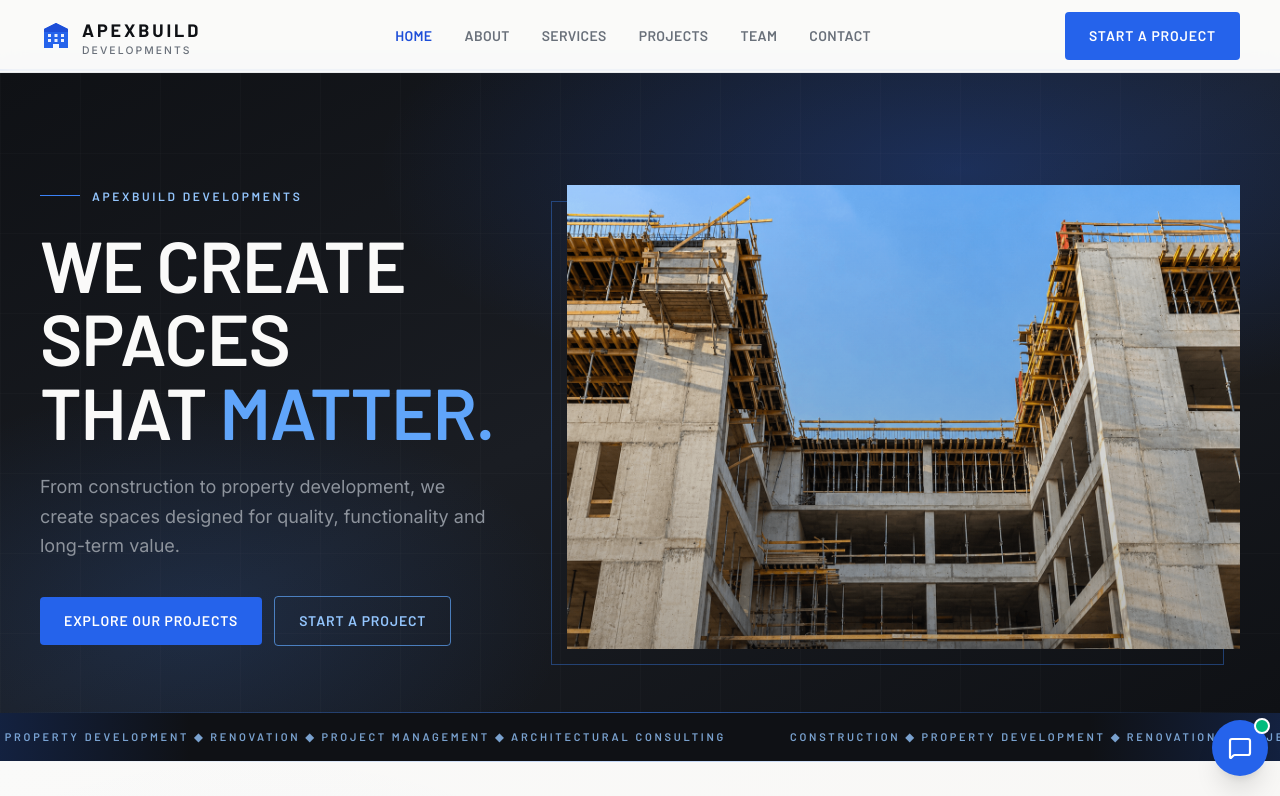
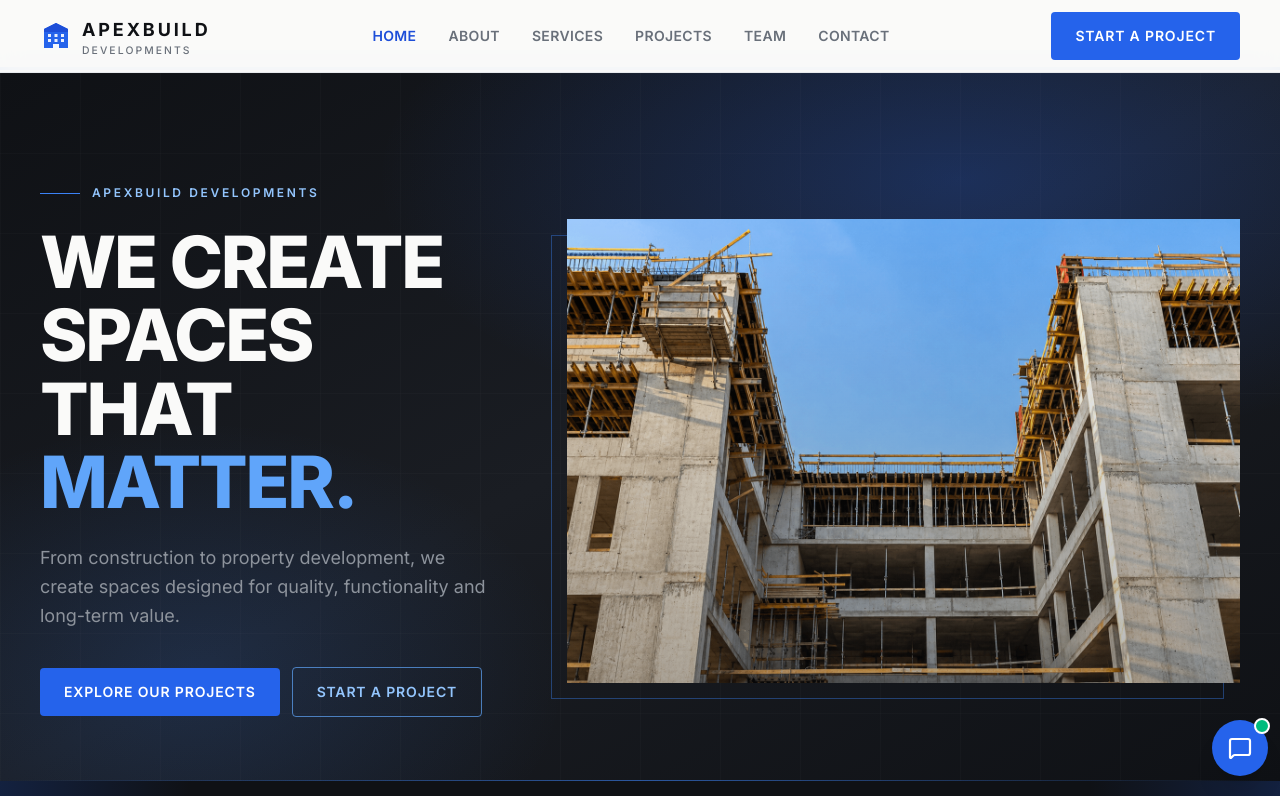
Before and after one commit to MavTech01/ApexBuild-Development-web, a React (Vite) app in the folder client/: page / in a window 1280 px wide. Shown: the top 796 px of the page. Built offline with nearby package versions, Linux system fonts and the light colour scheme.

Commit message:
chore(theme): add gsap, switch to Inter font, tune viewport and design tokens

```diff
--- a/client/index.html
+++ b/client/index.html
@@ -3,12 +3,12 @@
   <head>
     <meta charset="UTF-8" />
     <link rel="icon" type="image/svg+xml" href="/favicon.svg" />
-    <meta name="viewport" content="width=device-width, initial-scale=1.0" />
+    <meta name="viewport" content="width=device-width, initial-scale=1, viewport-fit=cover" />
     <meta name="description" content="ApexBuild Developments — Building Better. Creating Value." />
     <link rel="preconnect" href="https://fonts.googleapis.com" />
     <link rel="preconnect" href="https://fonts.gstatic.com" crossorigin />
     <link
-      href="https://fonts.googleapis.com/css2?family=Barlow:wght@500;600;700&family=Inter:wght@400;500;600&display=swap"
+      href="https://fonts.googleapis.com/css2?family=Inter:wght@400;500;600;700;800&display=swap"
       rel="stylesheet"
     />
     <title>ApexBuild Developments</title>
--- a/client/package.json
+++ b/client/package.json
@@ -11,6 +11,7 @@
   },
   "dependencies": {
     "@tailwindcss/vite": "^4.3.3",
+    "gsap": "^3.15.0",
     "lucide-react": "^1.51.0",
     "react": "^19.2.8",
     "react-dom": "^19.2.8",
--- a/client/src/index.css
+++ b/client/src/index.css
@@ -1,11 +1,43 @@
 @import "tailwindcss";
 
-@custom-variant hover (&:hover);
-
 @theme {
-  --font-display: "Barlow", ui-sans-serif, system-ui, sans-serif;
+  --font-display: "Inter", ui-sans-serif, system-ui, sans-serif;
   --font-sans: "Inter", ui-sans-serif, system-ui, sans-serif;
 
+  /* Brand palette — also available as Tailwind utilities (bg-ink, text-gold…) */
+  --color-ink: #07122b;
+  --color-navy: #0b2a6b;
+  --color-royal: #2563eb;
+  --color-azure: #8db0ff;
+  --color-gold: #f2a900;
+  --color-canvas: #f5f4f0;
+  --color-muted: #556070;
+  --color-mut: #556070;
+  --color-slate-soft: #b5c2da;
+  --color-fog: #c5d0e4;
+
+  /* Core brand colors - ApexBuild v3 */
+  --ink: #07122B;
+  --deep: #0B2A6B;
+  --bl: #2563EB;
+  --bl2: #8DB0FF;
+  --am: #F2A900;
+
+  /* Light mode */
+  --bg: #F5F4F0;
+  --tx: #07122B;
+  --mut: #556070;
+  --line: rgba(7, 18, 43, 0.14);
+  --card: #ffffff;
+
+  /* Dark mode (for dark sections) */
+  --bg-dark: #0C1527;
+  --tx-dark: #EEF1F7;
+  --mut-dark: #A9B4C6;
+  --line-dark: rgba(255, 255, 255, 0.18);
+  --card-dark: #14213B;
+
+  /* Legacy colors (keep for compatibility) */
   --color-paper: #fafaf9;
   --color-surface: #ffffff;
   --color-ivory: #f5f3f0;
@@ -21,8 +53,6 @@
   --color-line: #e8eaed;
   --color-line-strong: #d1d5db;
 
-  /* Brand blue. 600 is the primary accent; 700 carries small text on light
-     surfaces because 600 only reaches ~4.4:1 on paper. */
   --color-blue-900: #1e3a8a;
   --color-blue-700: #1d4ed8;
   --color-blue-600: #2563eb;
@@ -35,10 +65,23 @@
   --color-amber-500: #f59e0b;
   --color-amber-400: #fbbf24;
 
+  /* Layout system - ApexBuild v3 */
+  --pad: clamp(20px, 5vw, 80px);
+  --gut: max(var(--pad), calc((100% - var(--apex-width-wide)) / 2));
+  --sec: clamp(88px, 11vw, 150px);
+
   --apex-width-narrow: 46rem;
   --apex-width-default: 80rem;
   --apex-width-wide: 90rem;
   --apex-width-ultra: 100rem;
+  --apex-width-max: 82.5rem;
+
+  --gradient-radial: radial-gradient(circle, var(--tw-gradient-stops));
+
+  /* Deep navy-ink brand gradient used by dark sections (see bg-brand utility) */
+  --background-image-brand: linear-gradient(180deg, #0b2a6b 0%, #07122b 100%);
+  /* Darker variant used by the footer and the About core-values section */
+  --background-image-brand-deep: linear-gradient(180deg, #081c47 0%, #040b1d 70%);
 
   --shadow-lift: 0 2px 4px rgb(15 17 21 / 0.04), 0 12px 32px -12px rgb(15 17 21 / 0.14);
   --shadow-blue: 0 8px 24px rgb(37 99 235 / 0.24);
@@ -46,6 +89,7 @@
 
   --ease-standard: cubic-bezier(0.2, 0, 0.2, 1);
   --ease-out-premium: cubic-bezier(0.16, 1, 0.3, 1);
+  --ez: cubic-bezier(0.7, 0, 0.2, 1);
 
   --animate-rise: rise 0.8s var(--ease-out-premium) both;
   --animate-reveal: reveal 1.1s var(--ease-out-premium) both;
@@ -164,18 +208,81 @@
       transform: translateY(-0.75rem);
     }
   }
+
+  /* ApexBuild v3 animations */
+  @keyframes word-slide-up {
+    from {
+      transform: translateY(108%);
+    }
+    to {
+      transform: translateY(0);
+    }
+  }
+
+  @keyframes drift {
+    to {
+      transform: translate(60px, -40px) scale(1.18);
+    }
+  }
+
+  @keyframes sway {
+    from {
+      transform: rotate(-4deg);
+    }
+    to {
+      transform: rotate(4deg);
+    }
+  }
+
+  @keyframes mq {
+    to {
+      transform: translateX(-50%);
+    }
+  }
+}
+
+/* Mirror the inner-page `Container size="wide"` cap at the largest breakpoint. */
+@media (min-width: 1536px) {
+  :root {
+    --gut: max(var(--pad), calc((100% - var(--apex-width-ultra)) / 2));
+  }
+}
+
+/* Dark-mode token set for the light sections (matches the prototype) */
+@media (prefers-color-scheme: dark) {
+  :root:not([data-theme="light"]) {
+    --bg: #0c1527;
+    --tx: #eef1f7;
+    --mut: #a9b4c6;
+    --line: rgba(255, 255, 255, 0.18);
+    --card: #14213b;
+  }
+}
+
+:root[data-theme="dark"] {
+  --bg: #0c1527;
+  --tx: #eef1f7;
+  --mut: #a9b4c6;
+  --line: rgba(255, 255, 255, 0.18);
+  --card: #14213b;
 }
 
 @layer base {
   html {
     scroll-behavior: smooth;
+    scroll-padding-top: calc(env(safe-area-inset-top, 0px) + 72px);
   }
 
   body {
-    background-color: var(--color-paper);
-    color: var(--color-ink-900);
+    background-color: var(--bg);
+    color: var(--tx);
     font-family: var(--font-sans);
+    font-size: clamp(16px, 0.35vw + 14.8px, 18px);
+    line-height: 1.65;
     -webkit-font-smoothing: antialiased;
+    overflow-x: hidden;
+    padding-top: env(safe-area-inset-top, 0px);
+    padding-bottom: env(safe-area-inset-bottom, 0px);
   }
 
   h1,
@@ -183,8 +290,9 @@
   h3,
   h4 {
     font-family: var(--font-display);
-    font-weight: 600;
-    letter-spacing: -0.015em;
+    font-weight: 800;
+    letter-spacing: -0.03em;
+    line-height: 1.06;
     text-wrap: balance;
   }
 
@@ -192,9 +300,14 @@
     text-wrap: pretty;
   }
 
+  a {
+    color: inherit;
+    text-decoration: none;
+  }
+
   :focus-visible {
-    outline: 2px solid var(--color-blue-600);
-    outline-offset: 2px;
+    outline: 3px solid var(--bl2);
+    outline-offset: 3px;
   }
 
   @media (prefers-reduced-motion: reduce) {
@@ -213,14 +326,7 @@
   }
 }
 
-.hero-headline-enter {
-  animation: headline-enter 600ms var(--ease-out-premium) both;
-}
-
-.hero-headline-exit {
-  animation: headline-exit 500ms var(--ease-standard) both;
-}
-
+/* ApexBuild v3 utility classes */
 /* Route progress bar animations */
 .route-progress-enter {
   animation: route-progress-sweep 600ms cubic-bezier(0.16, 1, 0.3, 1) both;
```
Also changed, not shown: 1 other file (tests, documents, lock files or other folders).
